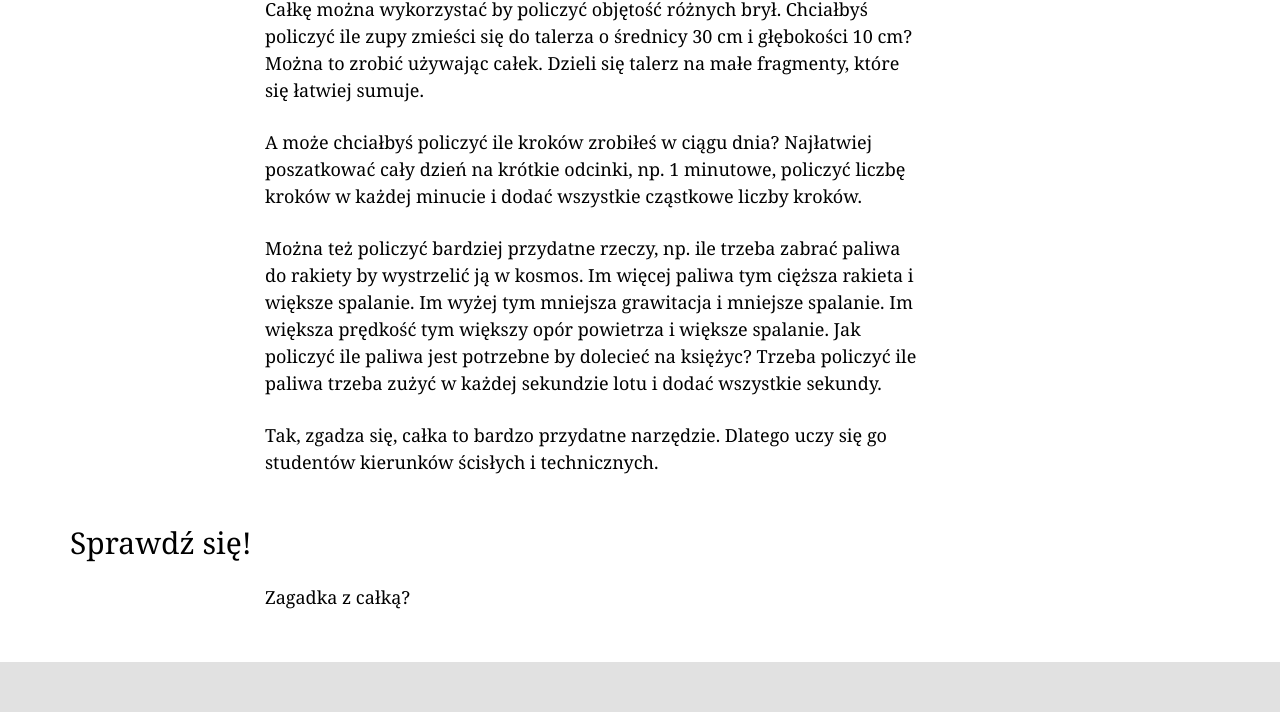
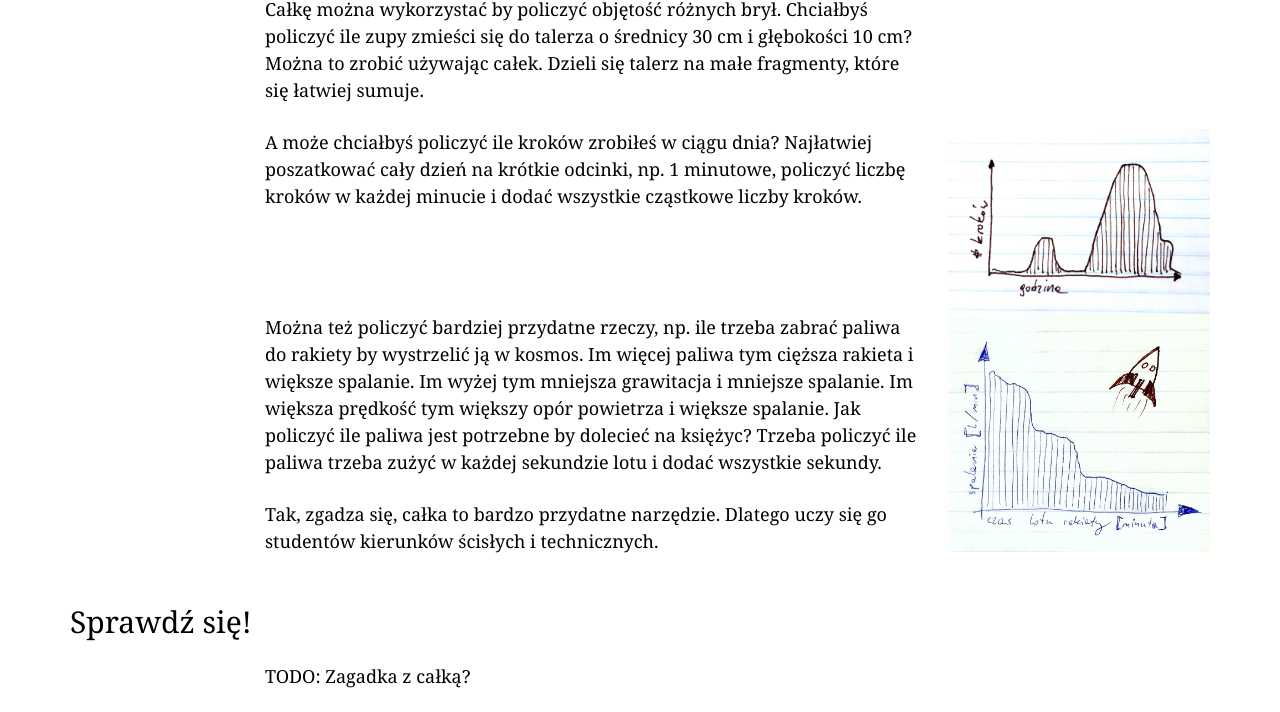
Before and after one commit to BetaAndBit/KiedyTyWreszcie, a plain HTML site: page indexCalka.html in a window 1280 px wide. Shown: the part 2380-3092 px from the top of the page. Drawn offline with Linux system fonts and the light colour scheme.

Commit message:
update rysunków

```diff
--- a/indexCalka.html
+++ b/indexCalka.html
@@ -97,12 +97,24 @@ MathJax.Hub.Config({
   <div class="col-lg-7 col-md-7 col-sm-7">
 <p >Matematycy używali tej techniki od dawna. Archimedes używał jej do szacowania pola koła już 3 wieku przed naszą erą. Ale dopiero w XVII wieku to narzędzie doczekało się solidnej teorii. Za ojców rachunku całkowego uważa się Isaac Newton i Gottfried Leibniza, którzy swoje teorie rozwijali niezależnie od siebie. Ojcowie zresztą pokłócili się o swoje dziecko, Newton oskarżał nawet Leibniza o kradzież pomysłów i plagiat.</p >
 <p >Całkę można wykorzystać by policzyć objętość różnych brył. Chciałbyś policzyć ile zupy zmieści się do talerza o średnicy 30 cm i głębokości 10 cm? Można to zrobić używając całek. Dzieli się talerz na małe fragmenty, które się łatwiej sumuje.</p >
+  </div>
+  <div class="col-lg-3 col-md-3 col-sm-3" style="font-size: 50px"><img src="grafika/NewtonLeibnitz.png" width="100%"/></div>
+  </div><!-- /.row -->
+<div class="row">
+  <div class="col-lg-2 col-md-2 col-sm-2"></div>
+  <div class="col-lg-7 col-md-7 col-sm-7">
 <p >A może chciałbyś policzyć ile kroków zrobiłeś w ciągu dnia? Najłatwiej poszatkować cały dzień na krótkie odcinki, np. 1 minutowe, policzyć liczbę kroków w każdej minucie i dodać wszystkie cząstkowe liczby kroków.</p >
+  </div>
+  <div class="col-lg-3 col-md-3 col-sm-3" style="font-size: 50px"><img src="grafika/calka_1.jpg" width="100%"/></div>
+  </div><!-- /.row -->
+<div class="row">
+  <div class="col-lg-2 col-md-2 col-sm-2"></div>
+  <div class="col-lg-7 col-md-7 col-sm-7">
 <p >Można też policzyć bardziej przydatne rzeczy, np. ile trzeba zabrać paliwa do rakiety by wystrzelić ją w kosmos. Im więcej paliwa tym cięższa rakieta i większe spalanie. Im wyżej tym mniejsza grawitacja i mniejsze spalanie. Im większa prędkość tym większy opór powietrza i większe spalanie. Jak policzyć ile paliwa jest potrzebne by dolecieć na księżyc? Trzeba policzyć ile paliwa trzeba zużyć w każdej sekundzie lotu i dodać wszystkie sekundy.</p >
 <p >Tak, zgadza się, całka to bardzo przydatne narzędzie. Dlatego uczy się go studentów kierunków ścisłych i technicznych.
     </p>
   </div>
-  <div class="col-lg-3 col-md-3 col-sm-3" style="font-size: 50px"><img src="grafika/NewtonLeibnitz.png" width="100%"/></div>
+  <div class="col-lg-3 col-md-3 col-sm-3" style="font-size: 50px"><img src="grafika/calka_2.jpg" width="100%"/></div>
   </div><!-- /.row -->
     <div class="row">
   <div class="col-lg-9 col-md-9 col-sm-9"><p></p><h2>Sprawdź się!</h2><p></p></div>
@@ -111,7 +123,7 @@ MathJax.Hub.Config({
     <div class="row">
   <div class="col-lg-2 col-md-2 col-sm-2"></div>
   <div align="left" class="col-lg-7 col-md-7 col-sm-7">
-    <p >Zagadka z całką?</p>
+    <p >TODO: Zagadka z całką?</p>
   </div>
   <div align="left" class="col-lg-3 col-md-3 col-sm-3">  </div>
   </div><!-- /.row -->
```
Also changed, not shown: grafika/calka_1.jpg (added), grafika/calka_2.jpg (added).
